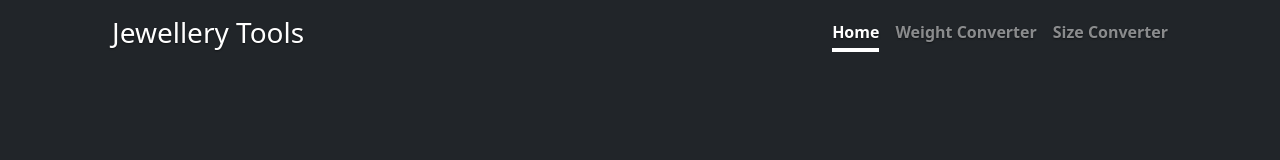
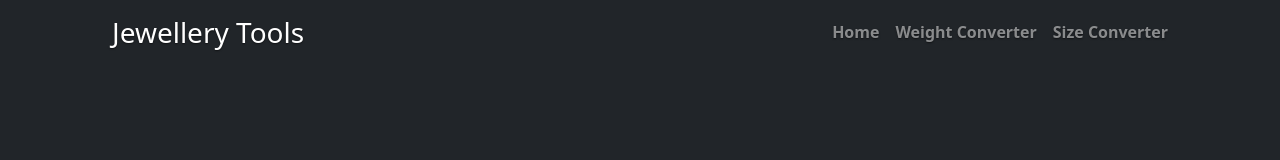
Before and after one commit to robcasson11/Jewellery-Tools, a React (Vite) app: page / in a window 1280 px wide. Shown: the top 160 px of the page. Built offline with nearby package versions, Linux system fonts and the light colour scheme.

Commit message:
BUGFIX: Broken nav link repaired

```diff
--- a/src/App.jsx
+++ b/src/App.jsx
@@ -10,9 +10,9 @@ function App() {
             <h3 className="float-md-start mb-2">Jewellery Tools</h3>
             <nav className="nav nav-masthead justify-content-center float-md-end">
               <Link
-                to={"/"}
+                to={"/jewellery-tools"}
                 className={`nav-link fw-bold py-1 px-0 ${
-                  location.pathname === "/" ? "active" : null
+                  location.pathname === "/jewellery-tools" ? "active" : null
                 }`}
               >
                 Home
```
